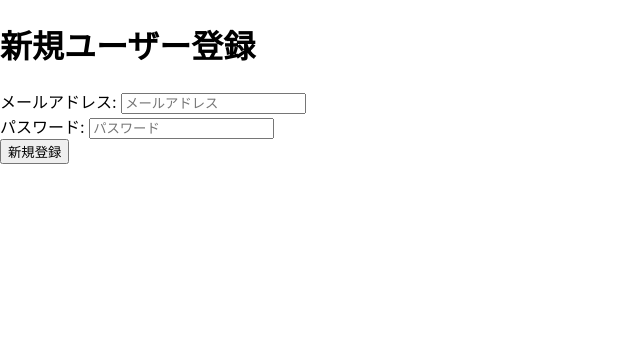
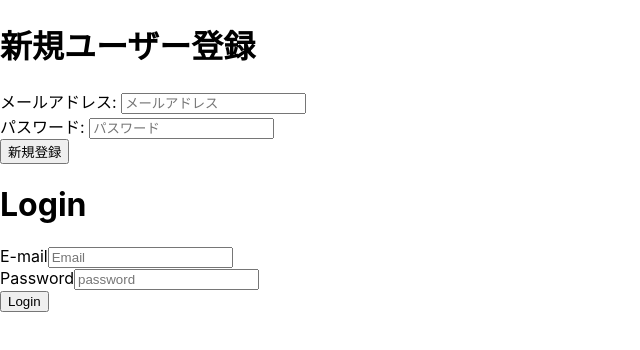
Before and after one commit to Shuri-Honda-1101/teamB, a React (Create React App) app: page / in a window 1280 px wide. Shown: the top 350 px of the page, without its empty margins (0-640 px from the left). Built offline with nearby package versions, Linux system fonts and the light colour scheme.

Commit message:
add framework-login

```diff
--- a/src/Components/Login.js
+++ b/src/Components/Login.js
@@ -1,7 +1,33 @@
 import React from 'react'
 
 const Login = () => {
-    return <div />
+    return (
+        <>
+            <h1>Login</h1>
+            <form>
+                <div>
+                    <label htmlFor='email'>E-mail</label>
+                    <input
+                        type='email'
+                        id='email'
+                        name='email'
+                        placeholder='Email'
+                    />
+                </div>
+                <div>
+                    <label htmlFor='password'>Password</label>
+                    <input
+                        type='password'
+                        id='password'
+                        name='password'
+                        placeholder='password'
+                    />
+                </div>
+                <button type='submit'>Login</button>
+            </form>
+        </>
+    )
 }
 
+
 export default Login;
```
